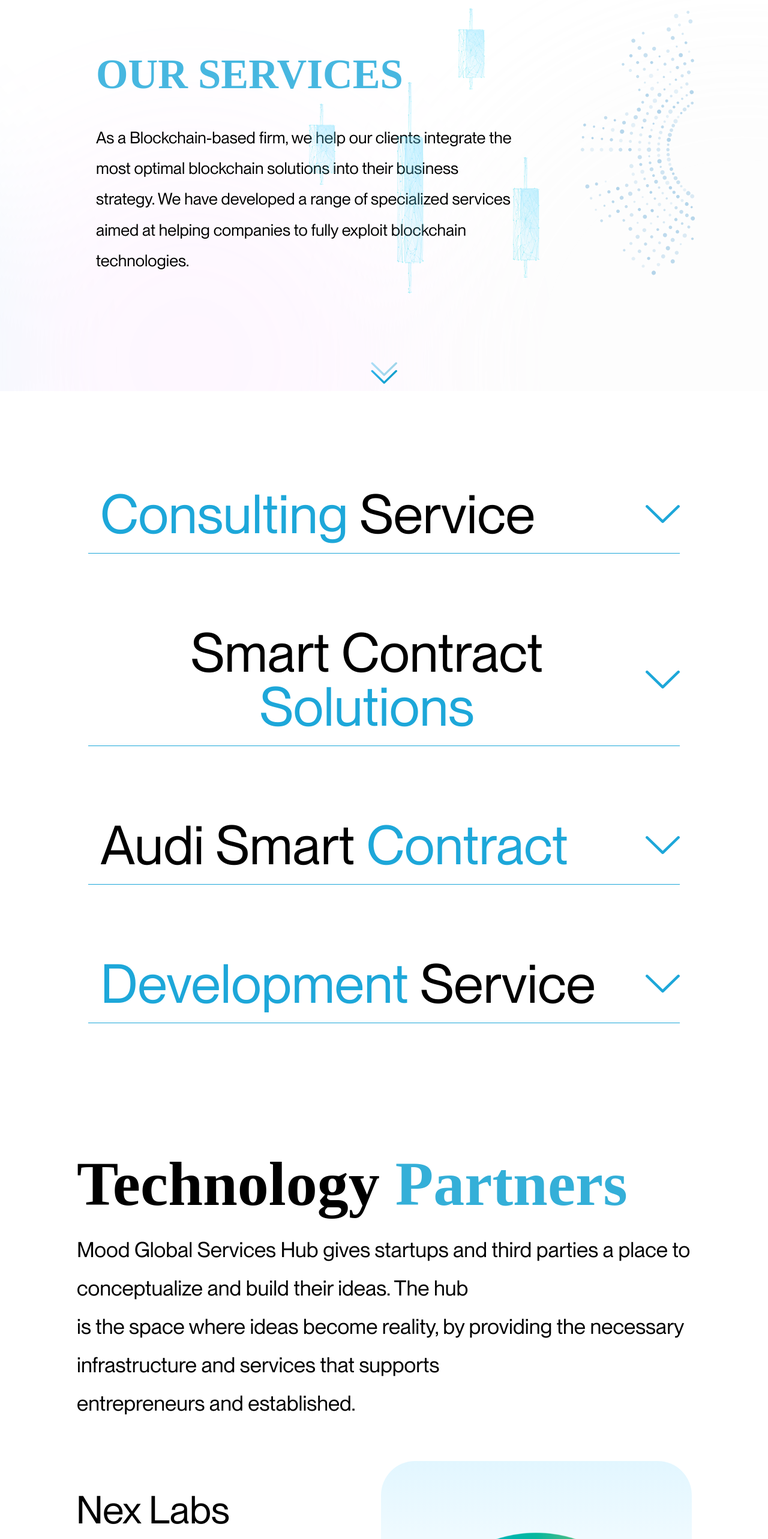
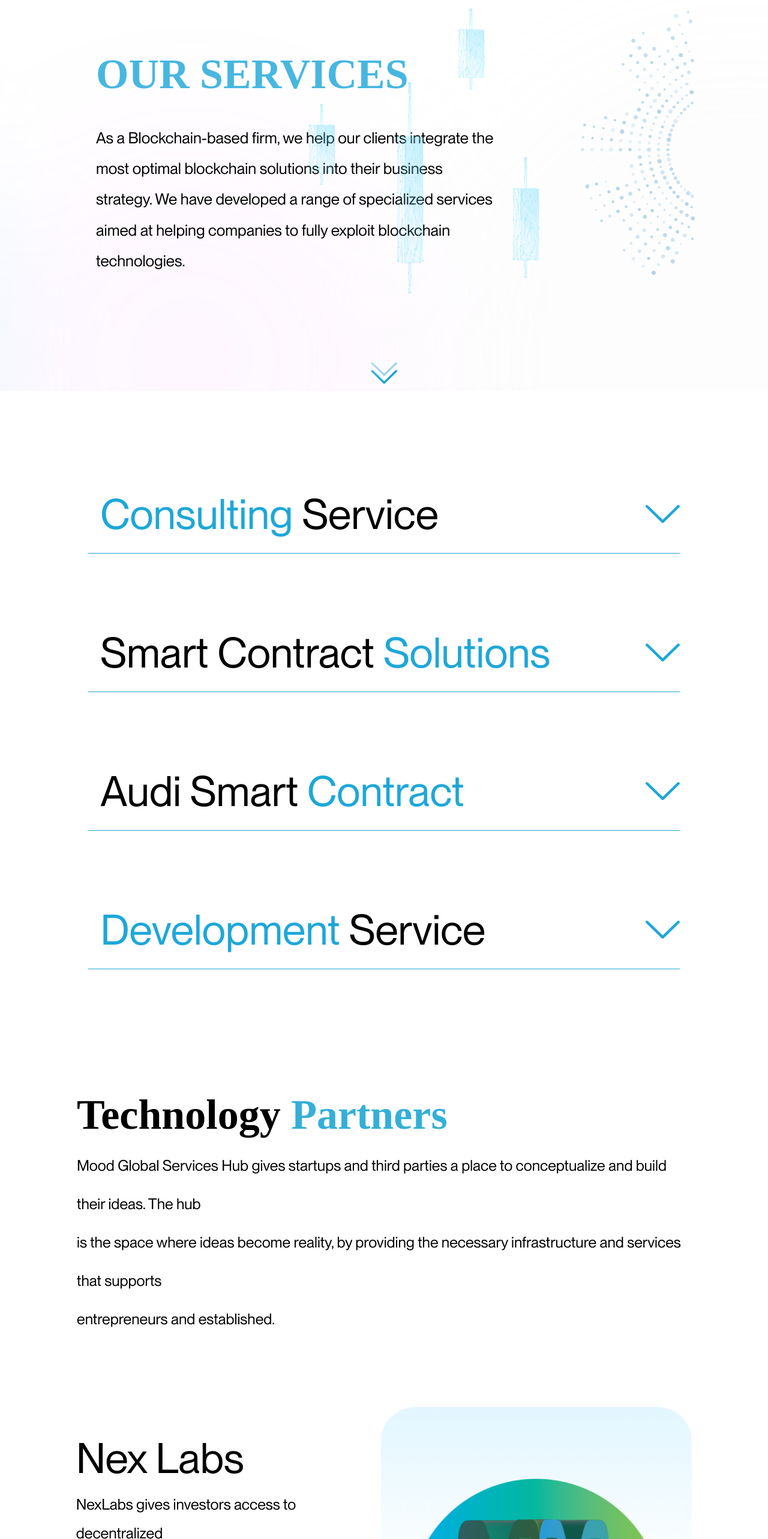
Before and after one commit to omeaag/mgs-website, a Next.js app: page /services in a window 1280 px wide. Shown: the part 234-2800 px from the top of the page at 60% size. Built offline with nearby package versions, Linux system fonts and the light colour scheme; a web font is replaced by a local one.

Commit message:
fixed font-size & margin

```diff
--- a/Components/Accordion/AccordionComponent.css
+++ b/Components/Accordion/AccordionComponent.css
@@ -23,7 +23,7 @@
 .sectionHeader p {
   padding: 20px;
   font-family: MonumentExtended;
-  font-size: 90px;
+  font-size: 70px;
   font-weight: 500;
   line-height: 90px;
   letter-spacing: 0px;
--- a/public/style/HomeShaping.css
+++ b/public/style/HomeShaping.css
@@ -4,7 +4,7 @@
   flex-direction: column;
   align-items: center;
   width: 100%;
-  height: 100vh;
+  height: 65vh;
   background: url(../materials/HomeShapingBackground.svg);
   background-size: 100%;
   background-repeat: no-repeat;
@@ -42,7 +42,7 @@
   left: 216.3828125px;
   font-family: MonumentExtended;
   text-align: center;
-  font-size: 1.8rem;
+  font-size: 1.625rem;
   font-weight: 400;
   line-height: 3rem;
   letter-spacing: 0px;
--- a/public/style/OurPortfolioStyle.css
+++ b/public/style/OurPortfolioStyle.css
@@ -7,7 +7,7 @@
     min-width: 498px;
     height: 90px;
     font-family: MonumentExtended;
-    font-size: 90px;
+    font-size: 4.375rem;
     font-weight: 300;
     line-height: 90px;
     letter-spacing: 0px;
@@ -30,7 +30,7 @@
     top: 4683px;
     left: 192px;
     font-family: MonumentExtended;
-    font-size: 28px;
+    font-size: 1.5625rem;
     font-weight: 400;
     line-height: 50px;
     letter-spacing: 0px;
--- a/public/style/OurServiceStyle.css
+++ b/public/style/OurServiceStyle.css
@@ -31,7 +31,7 @@
     text-align: center;
 }
 
-.headServiceText h1{font-size: 5rem; font-weight: bold;}
+.headServiceText h1{font-size: 4.375rem; font-weight: bold;}
 .headServiceText h6{font-size: 1.5rem; font-weight: lighter;}
 .serviceBoxContainer {
     display: flex;
--- a/public/style/OurSolution.css
+++ b/public/style/OurSolution.css
@@ -6,6 +6,7 @@
 }
 
 .OurSolitionContainer {
+    margin: 30px 230px;
     display: flex;
     flex-direction: column;
     padding: 20px;
@@ -19,7 +20,7 @@
 }
 
 .titleContainer .OurSolutionTitle {
-    font-size: 80px;
+    font-size: 4.375rem;
     font-weight: 500;
     margin-bottom: 40px;
     margin-left: 40px;
--- a/public/style/ServiceHeader.css
+++ b/public/style/ServiceHeader.css
@@ -23,11 +23,11 @@
 
 .ourServicesTextContainer h1 {
   color: rgb(71, 183, 224);
-  font-size: 4.3rem;
+  font-size: 4.375rem;
   font-weight: bold;
 }
 .servicesHeaderSmallTextContainer p {
-  font-size: 1.7rem;
+  font-size: 1.625rem;
 }
 
 .servicesHeaderSmallTextContainer {
--- a/public/style/TechPartnersStyle.css
+++ b/public/style/TechPartnersStyle.css
@@ -17,9 +17,9 @@
     text-align: left;
 }
 
-.techTextParentContainer h1 {font-size: 6.5rem;color:black; font-weight: bold;}
+.techTextParentContainer h1 {font-size: 4.375rem;color:black; font-weight: bold;}
 .techTextParentContainer span {color: rgb(52, 175, 216);}
-.techTextParentContainer p {font-size: 2.2rem;line-height: 4rem;}
+.techTextParentContainer p {font-size: 1.5625rem;line-height: 4rem;}
 
 .techSliderParentContainer {
     height: 55%;
--- a/public/style/WhatWeDo.css
+++ b/public/style/WhatWeDo.css
@@ -3,9 +3,12 @@
     padding: 0;
     box-sizing: border-box;
     font-family: MonumentExtended;
+
 }
 .wwdContainer {
+    margin: 30px 230px;
     display: flex;
+    justify-content: center;
     flex-direction: column;
     padding: 20px;
     padding-right: 0;
@@ -17,7 +20,7 @@
 }
 
 .wwdContainer .blueTitle {
-    font-size: 80px;
+    font-size: 4.375rem;
     font-weight: 500;
     margin-bottom: 20px;
     margin-left: 40px;
--- a/public/style/techPartnersSliderStyle.css
+++ b/public/style/techPartnersSliderStyle.css
@@ -13,8 +13,8 @@
     height: 90%;
     width: 49%;
 }
-.TechComponentContainerText h1{font-size: 4rem;}
-.TechComponentContainerText h3{font-size: 1.5rem; line-height: 3rem;}
+.TechComponentContainerText h1{font-size: 4.375rem;}
+.TechComponentContainerText h3{font-size: 1.5625rem; line-height: 3rem;}
 .TechComponentContainerText a{font-size: 2rem; margin-top: 3rem; color:rgb(52, 175, 216);;}
 
 
```
